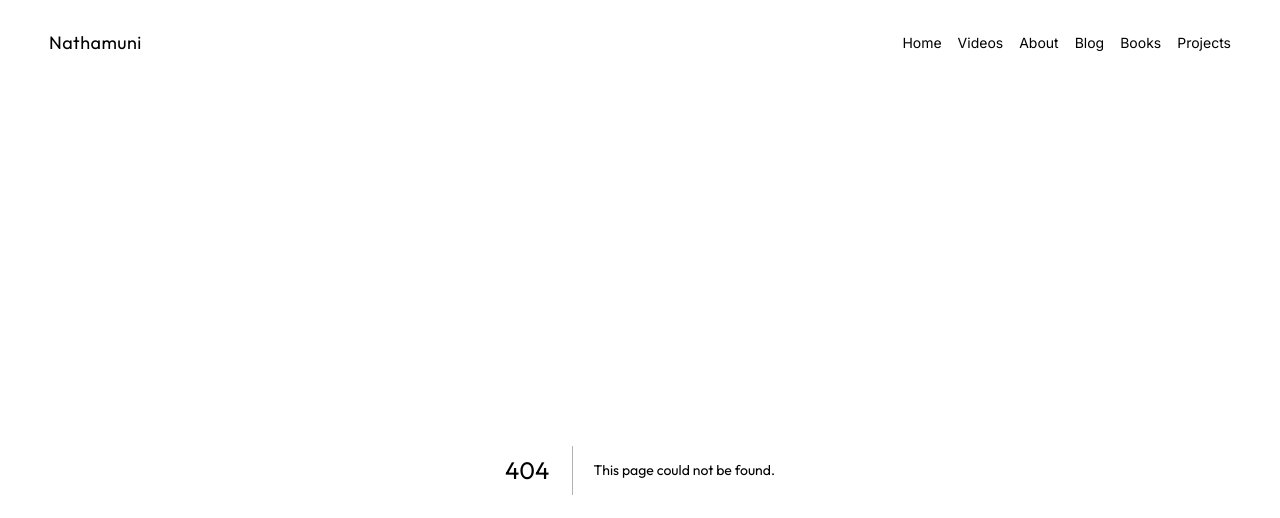
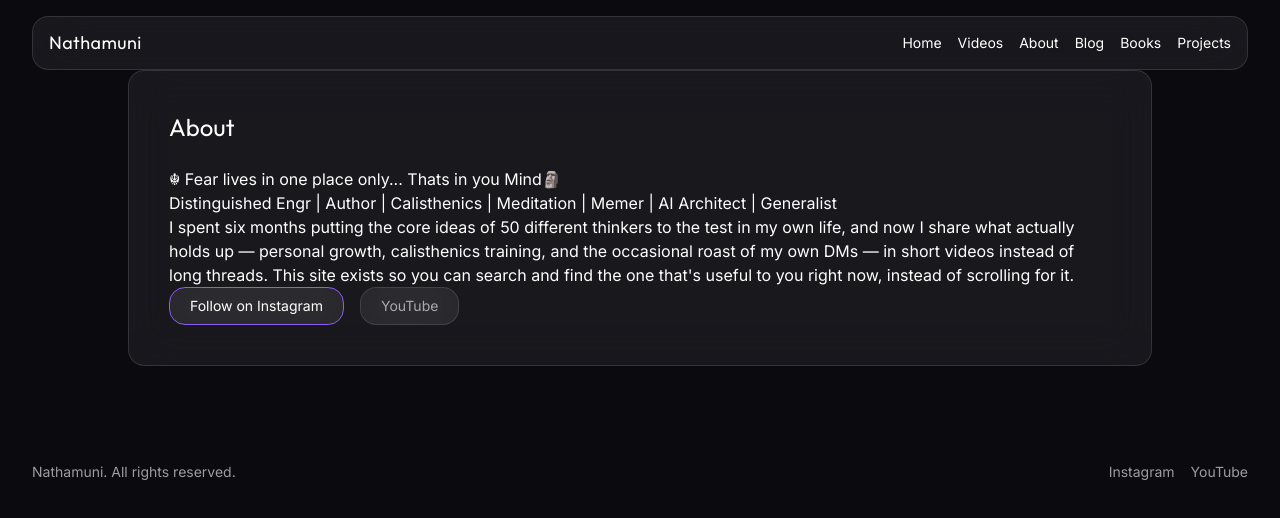
Before and after one commit to Nathamuni/nathamuni-platform, a Next.js app in the folder sites/nathamuni-com/: page /about in a window 1280 px wide. Before the commit this address had no page. Shown: the top 518 px of the page. Built offline with nearby package versions, Linux system fonts and the light colour scheme.

Commit message:
FEAT: add about page, video library page, and coming-soon placeholder pages

```diff
--- /dev/null
+++ b/sites/nathamuni-com/app/about/page.tsx
@@ -0,0 +1,5 @@
+import { AboutContent } from '@/components/about/AboutContent'
+
+export default function AboutPage() {
+  return <AboutContent />
+}
--- /dev/null
+++ b/sites/nathamuni-com/app/blog/page.tsx
@@ -0,0 +1,10 @@
+import { ComingSoon } from '@/components/layout/ComingSoon'
+
+export default function BlogPage() {
+  return (
+    <ComingSoon
+      title="Blog"
+      description="Long-form writing is coming soon. For now, catch the short-form breakdowns in the video library."
+    />
+  )
+}
--- /dev/null
+++ b/sites/nathamuni-com/app/books/page.tsx
@@ -0,0 +1,10 @@
+import { ComingSoon } from '@/components/layout/ComingSoon'
+
+export default function BooksPage() {
+  return (
+    <ComingSoon
+      title="Books & Writings"
+      description="Book notes and longer writings are coming soon."
+    />
+  )
+}
--- /dev/null
+++ b/sites/nathamuni-com/app/projects/page.tsx
@@ -0,0 +1,10 @@
+import { ComingSoon } from '@/components/layout/ComingSoon'
+
+export default function ProjectsPage() {
+  return (
+    <ComingSoon
+      title="Projects"
+      description="Project write-ups and case studies are coming soon."
+    />
+  )
+}
--- /dev/null
+++ b/sites/nathamuni-com/app/videos/page.tsx
@@ -0,0 +1,12 @@
+import { getAllVideos } from '@/lib/videos'
+import { VideoExplorer } from '@/components/video/VideoExplorer'
+
+export default function VideosPage() {
+  const videos = getAllVideos()
+  return (
+    <section className="section">
+      <h1 className="section-title">Video Library</h1>
+      <VideoExplorer videos={videos} />
+    </section>
+  )
+}
--- /dev/null
+++ b/sites/nathamuni-com/components/about/AboutContent.tsx
@@ -0,0 +1,22 @@
+import { SocialButtons } from '@/components/layout/SocialButtons'
+
+export function AboutContent() {
+  return (
+    <section className="section about-content" data-testid="about-content">
+      <h1 className="section-title">About</h1>
+      <p>☬ Fear lives in one place only... Thats in you Mind🗿</p>
+      <p>
+        Distinguished Engr | Author | Calisthenics | Meditation | Memer | AI Architect |
+        Generalist
+      </p>
+      <p>
+        I spent six months putting the core ideas of 50 different thinkers to the test in my
+        own life, and now I share what actually holds up — personal growth, calisthenics
+        training, and the occasional roast of my own DMs — in short videos instead of long
+        threads. This site exists so you can search and find the one that&apos;s useful to you
+        right now, instead of scrolling for it.
+      </p>
+      <SocialButtons />
+    </section>
+  )
+}
--- /dev/null
+++ b/sites/nathamuni-com/components/layout/ComingSoon.tsx
@@ -0,0 +1,13 @@
+import Link from 'next/link'
+
+export function ComingSoon({ title, description }: { title: string; description: string }) {
+  return (
+    <section className="section coming-soon" data-testid="coming-soon">
+      <h1 className="section-title">{title}</h1>
+      <p>{description}</p>
+      <Link href="/" className="link-more">
+        ← Back home
+      </Link>
+    </section>
+  )
+}
```
Also changed, not shown: 2 other files (tests, documents, lock files or other folders).
